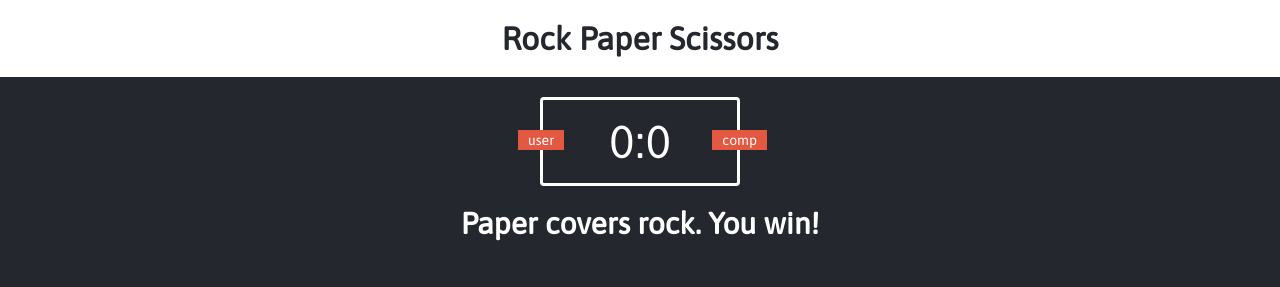
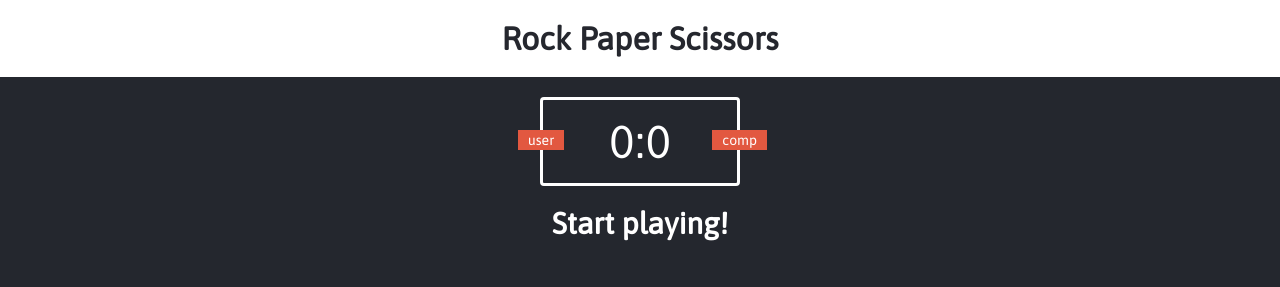
Before and after one commit to RayanKazi/Rock_Paper_Scissors, a plain HTML site: page index.html in a window 1280 px wide. Shown: the top 287 px of the page. Drawn offline with Linux system fonts and the light colour scheme.

Commit message:
Update index.html

```diff
--- a/index.html
+++ b/index.html
@@ -6,7 +6,7 @@
    <meta charset="UTF-8">
    <meta name="viewport" content="width=device-width, initial-scale=1.0">
    <meta http-equiv="X-UA-Compatible" content="ie=edge">
-   <title>Rock Paper Scissors Game</title>
+   <title>Rock Paper Scissors | Online Game</title>
  </head>
  <body>
 
@@ -21,7 +21,7 @@
    </div>
 
    <div class="result">
-     <p>Paper covers rock. You win!</p>
+     <p>Start playing!</p>
    </div>
 
    <div class="choices">
```
